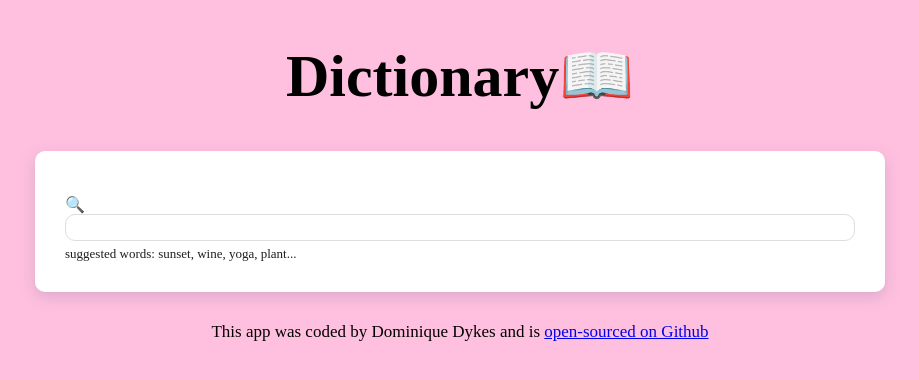
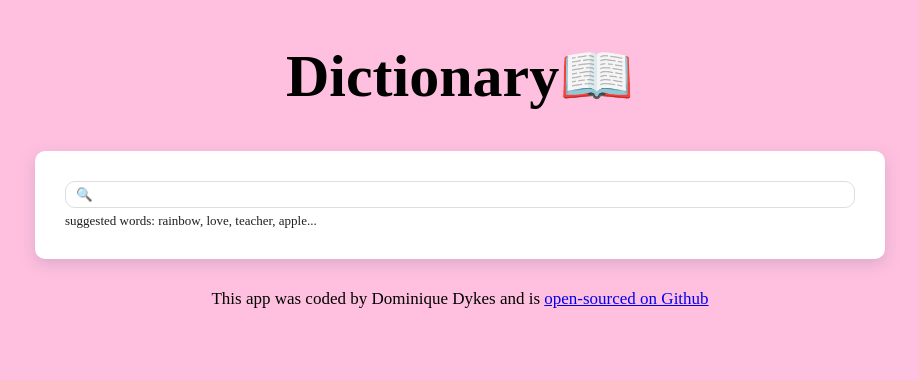
Before and after one commit to DominiqueDykes/dictionary-app, a React (Create React App) app: page / in a window 1280 px wide. Shown: the top 380 px of the page, without its empty margins (180-1099 px from the left). Built offline with nearby package versions, Linux system fonts and the light colour scheme; no server answers; the HTML template or start-up script is replaced by a standard one.

Commit message:
updated pexels

```diff
--- a/src/Dictionary.js
+++ b/src/Dictionary.js
@@ -23,7 +23,7 @@ export default function Dictionary(props) {
     axios.get(apiUrl).then(handleDictionResponse);
 
     let pexelsApiKey =
-      "563492ad6f91700001000001fdd29f0808df42bd90c33f42e128fa89";
+      "579BjLrjgbuZ6FyRcrTNNl6ZdzInMTJcYOeMNI9CxMaQ9OBTcSAZ6V6l1";
     let pexelsApiUrl = `https://api.pexels.com/v1/search?query=${keyword}&per_page=9`;
     let headers = { Authorization: `Bearer ${pexelsApiKey}` };
     axios.get(pexelsApiUrl, { headers: headers }).then(handlePexelsResponse);
@@ -47,16 +47,18 @@ export default function Dictionary(props) {
     return (
       <div className="Dictionary">
         <section>
-          <h1>🔍</h1>
           <form onSubmit={handleSubmit}>
-            <input
-              type="search"
-              onChange={handleKeywordChange}
-              defaultValue={props.defaultKeyword}
-            />
+            <div className="row">
+              <input
+                type="search"
+                placeholder="🔍"
+                onChange={handleKeywordChange}
+                defaultValue={props.defaultKeyword}
+              />
+            </div>
           </form>
           <div className="hint">
-            suggested words: sunset, wine, yoga, plant...
+            suggested words: rainbow, love, teacher, apple...
           </div>
         </section>
         <Results results={results} />
```
